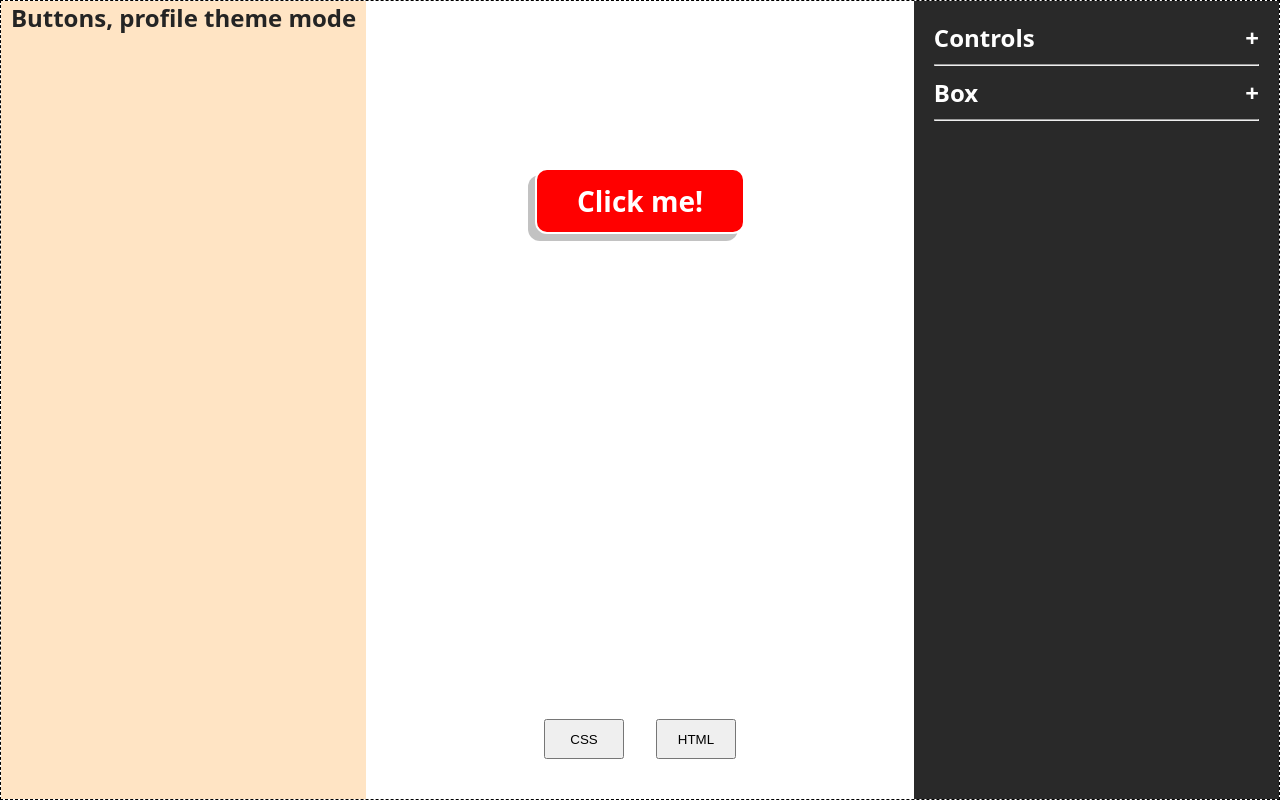
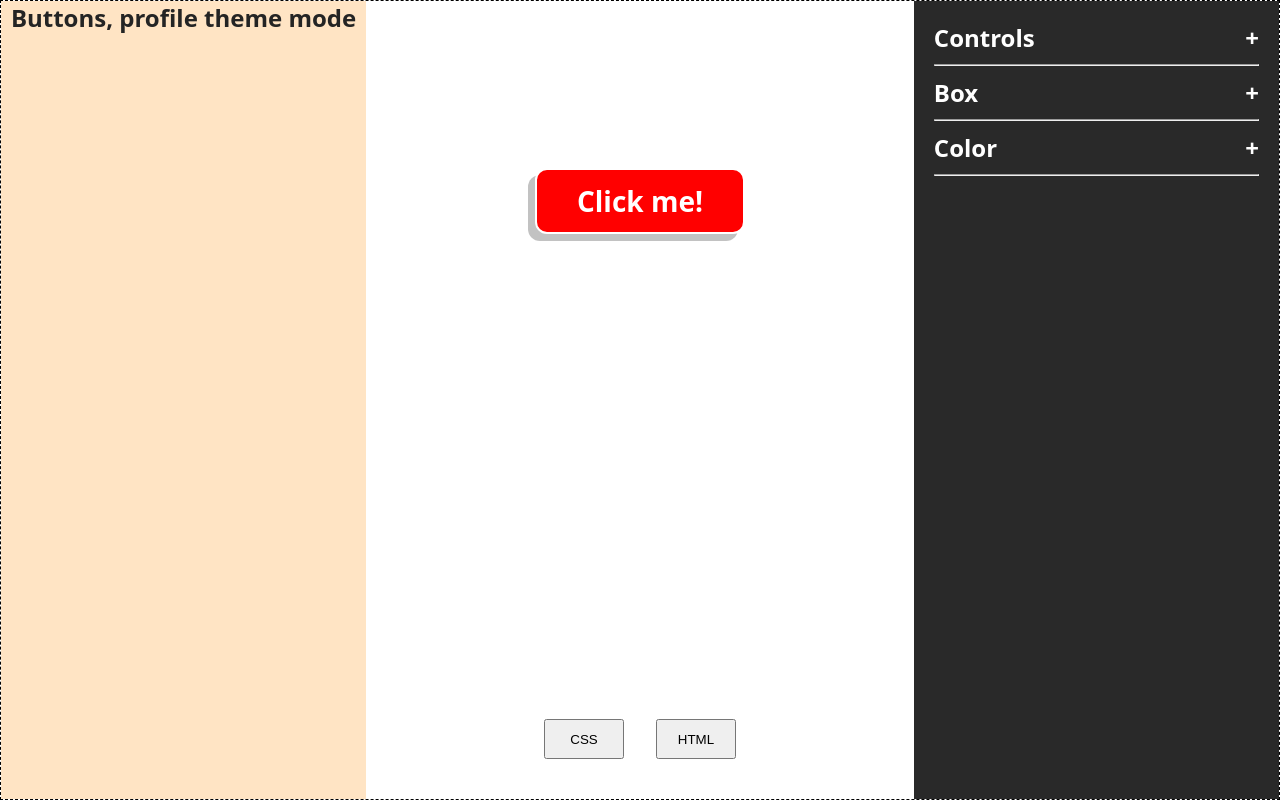
Before and after one commit to J-C-S-V/button-builder, a React (Vite) app: page / in a window 1280 px wide. Built offline with nearby package versions, Linux system fonts and the light colour scheme.

Commit message:
Add color component

```diff
--- /dev/null
+++ b/src/components/Color/Color.module.css
@@ -0,0 +1,24 @@
+.color {
+  display: flex;
+  flex-direction: column;
+  gap: 1rem;
+  margin-top: 1rem;
+}
+
+.color__title {
+  display: flex;
+  justify-content: space-between;
+  cursor: pointer;
+}
+
+.color__content {
+  /* max-height: 0; */
+  display: none;
+  /* overflow: hidden; */
+  /* overflow: auto; */
+}
+
+.show {
+  /* max-height: 100%; */
+  display: block;
+}
--- /dev/null
+++ b/src/components/Color/Color.tsx
@@ -0,0 +1,39 @@
+import { ChangeFontColor } from "../ChangeFontColor";
+import { ChangeFontSize } from "../ChangeFontSize";
+import styles from "./Color.module.css";
+import { useState } from "react";
+
+export const Color = ({
+  onFontColorChange,
+  fontColor,
+  onFontSizeChange,
+  fontSize,
+}: {
+  onFontColorChange: (e: React.ChangeEvent<HTMLInputElement>) => void;
+  fontColor: string;
+  onFontSizeChange: (e: React.ChangeEvent<HTMLInputElement>) => void;
+  fontSize: number;
+}) => {
+  const [showColor, setShowColor] = useState(false);
+
+  return (
+    <div className={`${styles["color"]}`}>
+      <h2 onClick={() => setShowColor(!showColor)} className={styles["color__title"]}>
+        <span>Color</span>
+        {showColor ? <span>–</span> : <span>+</span>}
+      </h2>
+      <div className={`${showColor ? styles["show"] : styles["color__content"]}`}>
+        <ChangeFontSize fontSize={fontSize} onFontSizeChange={onFontSizeChange} />
+        <ChangeFontColor fontColor={fontColor} onFontColorChange={onFontColorChange} />
+        <ChangeFontColor fontColor={fontColor} onFontColorChange={onFontColorChange} />
+        <ChangeFontColor fontColor={fontColor} onFontColorChange={onFontColorChange} />
+        <ChangeFontColor fontColor={fontColor} onFontColorChange={onFontColorChange} />
+        <ChangeFontColor fontColor={fontColor} onFontColorChange={onFontColorChange} />
+        <ChangeFontColor fontColor={fontColor} onFontColorChange={onFontColorChange} />
+        <ChangeFontColor fontColor={fontColor} onFontColorChange={onFontColorChange} />
+        <ChangeFontColor fontColor={fontColor} onFontColorChange={onFontColorChange} />
+      </div>
+      <hr />
+    </div>
+  );
+};
--- a/src/components/WorkBench/WorkBench.tsx
+++ b/src/components/WorkBench/WorkBench.tsx
@@ -4,6 +4,7 @@ import { Button } from "../Button/Button";
 import { Languages } from "../Languages/Languages";
 import { LeftSection } from "../LeftSection/LeftSection";
 import { Box } from "../Box/Box";
+import { Color } from "../Color/Color";
 import styles from "./WorkBench.module.css";
 
 export const WorkBench = () => {
@@ -117,7 +118,13 @@ export const WorkBench = () => {
           onFontSizeChange={handleFontSizeChange}
           fontSize={fontSize}
         />
-        <Box />
+        <Box onFontSizeChange={handleFontSizeChange} fontSize={fontSize} />
+        <Color
+          onFontColorChange={handleFontColorChange}
+          fontColor={fontColor}
+          onFontSizeChange={handleFontSizeChange}
+          fontSize={fontSize}
+        />
       </div>
     </section>
   );
```
